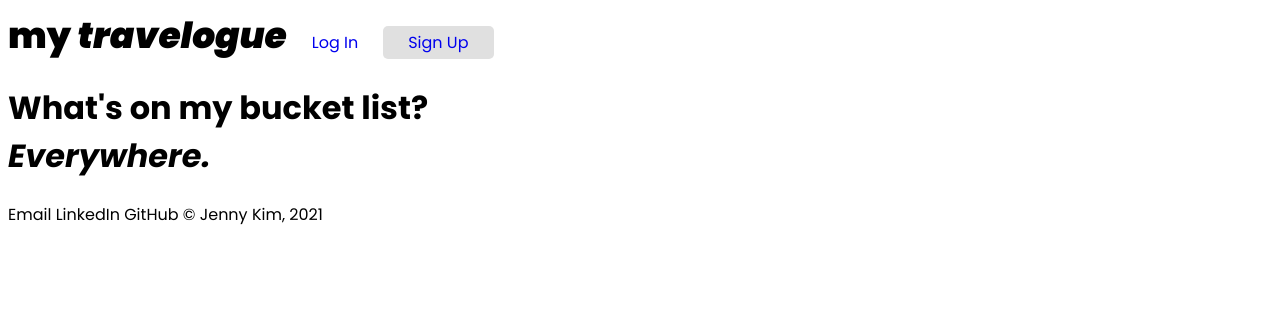
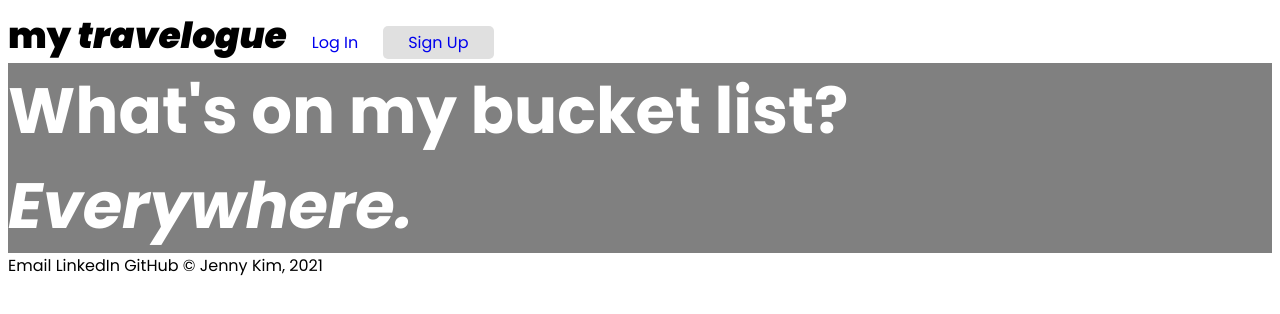
Before and after one commit to kim-jenny5/my-travelogue-frontend, a React (Create React App) app: page / in a window 1280 px wide. Shown: the top 314 px of the page. Built offline with nearby package versions, Linux system fonts and the light colour scheme.

Commit message:
basic css added onto homepage

```diff
--- a/public/style.css
+++ b/public/style.css
@@ -1,6 +1,7 @@
 body {
 	font-family: "Poppins", sans-serif;
 }
+
 .link:visited {
 	text-decoration: none;
 	color: #000;
@@ -30,3 +31,18 @@ body {
 	font-weight: 900;
 	font-size: 36px;
 }
+
+.main-title > .emphasis {
+	font-style: italic;
+}
+
+.subtitle {
+	font-weight: bold;
+	font-size: 64px;
+	color: #ffffff;
+	background-color: gray;
+}
+
+.subtitle > .emphasis {
+	font-style: italic;
+}
--- a/src/components/Home.js
+++ b/src/components/Home.js
@@ -7,9 +7,11 @@ export default class Home extends Component {
 		return (
 			<div>
 				<MainNav />
-				<h1>
-					What's on my bucket list? <br /> <i>Everywhere.</i>
-				</h1>
+				<div className="subtitle">
+					<div>What's on my bucket list?</div>
+					<div className="emphasis">Everywhere.</div>
+				</div>
+
 				<MainFooter />
 			</div>
 		);
--- a/src/components/MainNav.js
+++ b/src/components/MainNav.js
@@ -10,7 +10,8 @@ export const MainNav = () => {
 				<Row>
 					{/* <Col md={4}> */}
 					<span className="main-title">
-						my <i>travelogue</i>
+						<span>my </span>
+						<span className="emphasis">travelogue</span>
 					</span>
 					{/* </Col> */}
 					{/* <span> */}
```
